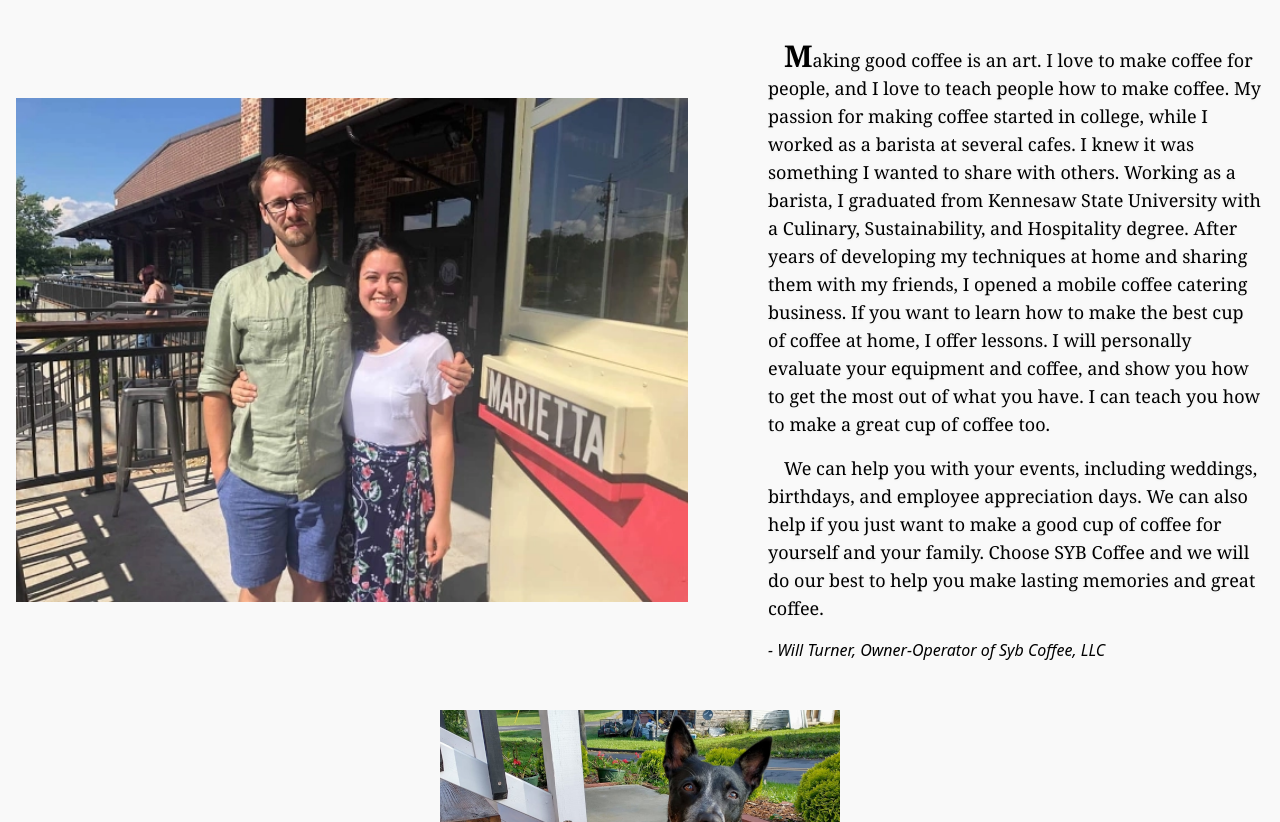
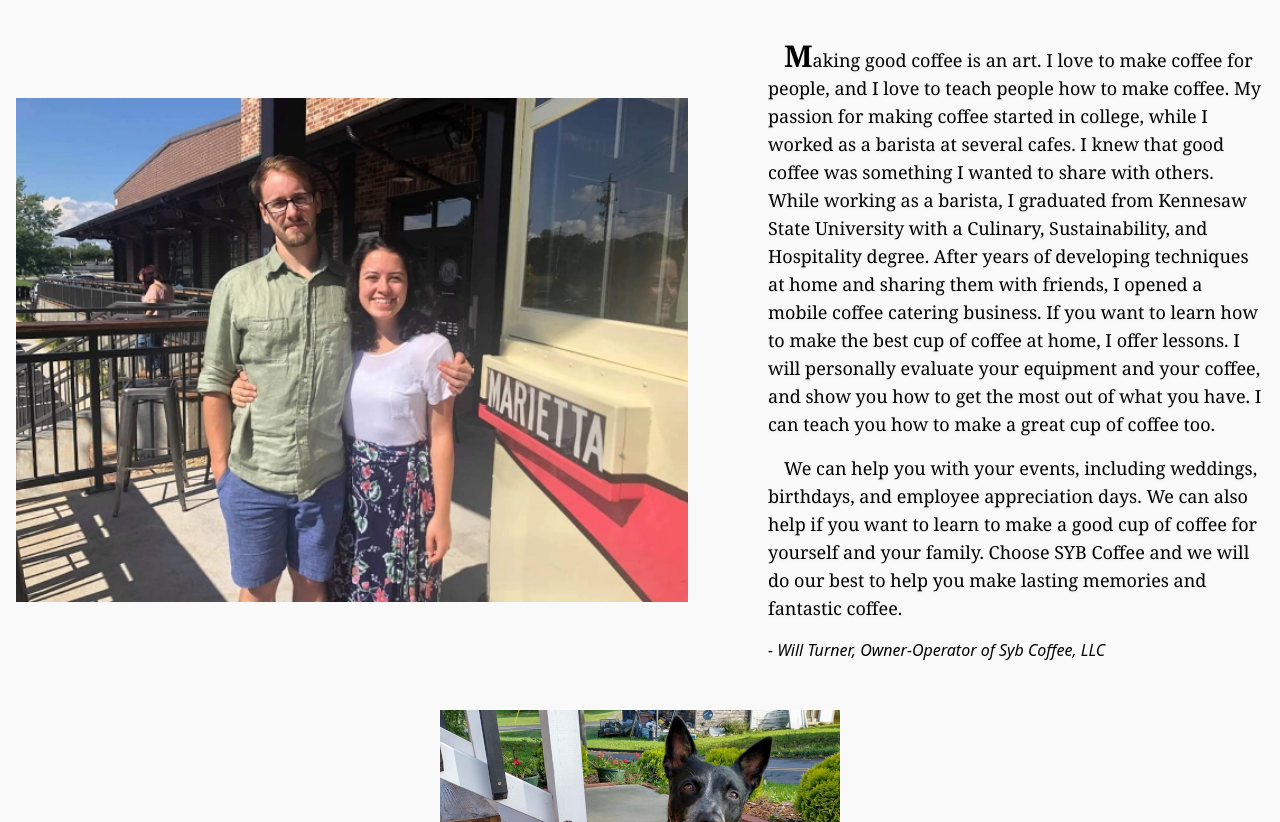
Before and after one commit to AndrewB-S/SYBCoffee, an Astro site: page / in a window 1280 px wide. Shown: the part 614-1436 px from the top of the page. Built offline with nearby package versions, Linux system fonts and the light colour scheme; Astro itself is replaced by a stand-in of ours.

Commit message:
tweaks to copy

```diff
--- a/src/components/About.astro
+++ b/src/components/About.astro
@@ -27,23 +27,24 @@ import pictureOfSybil from "../assets/images/sybil.webp";
           Making good coffee is an art. I love to make coffee for people, and I
           love to teach people how to make coffee. My passion for making coffee
           started in college, while I worked as a barista at several cafes. I
-          knew it was something I wanted to share with others. Working as a
-          barista, I graduated from Kennesaw State University with a Culinary,
-          Sustainability, and Hospitality degree. After years of developing my
-          techniques at home and sharing them with my friends, I opened a mobile
-          coffee catering business. If you want to learn how to make the best
-          cup of coffee at home, I offer lessons. I will personally evaluate
-          your equipment and coffee, and show you how to get the most out of
-          what you have. I can teach you how to make a great cup of coffee too.
+          knew that good coffee was something I wanted to share with others.
+          While working as a barista, I graduated from Kennesaw State University
+          with a Culinary, Sustainability, and Hospitality degree. After years
+          of developing techniques at home and sharing them with friends, I
+          opened a mobile coffee catering business. If you want to learn how to
+          make the best cup of coffee at home, I offer lessons. I will
+          personally evaluate your equipment and your coffee, and show you how
+          to get the most out of what you have. I can teach you how to make a
+          great cup of coffee too.
         </p>
         <p
           class="text-left indent-4 text-lg max-w-prose font-serif drop-shadow-sm"
         >
           We can help you with your events, including weddings, birthdays, and
-          employee appreciation days. We can also help if you just want to make
-          a good cup of coffee for yourself and your family. Choose SYB Coffee
-          and we will do our best to help you make lasting memories and great
-          coffee.
+          employee appreciation days. We can also help if you want to learn to
+          make a good cup of coffee for yourself and your family. Choose SYB
+          Coffee and we will do our best to help you make lasting memories and
+          fantastic coffee.
         </p>
         <span class="italic self-start"
           >- Will Turner, Owner-Operator of Syb Coffee, LLC</span
```
